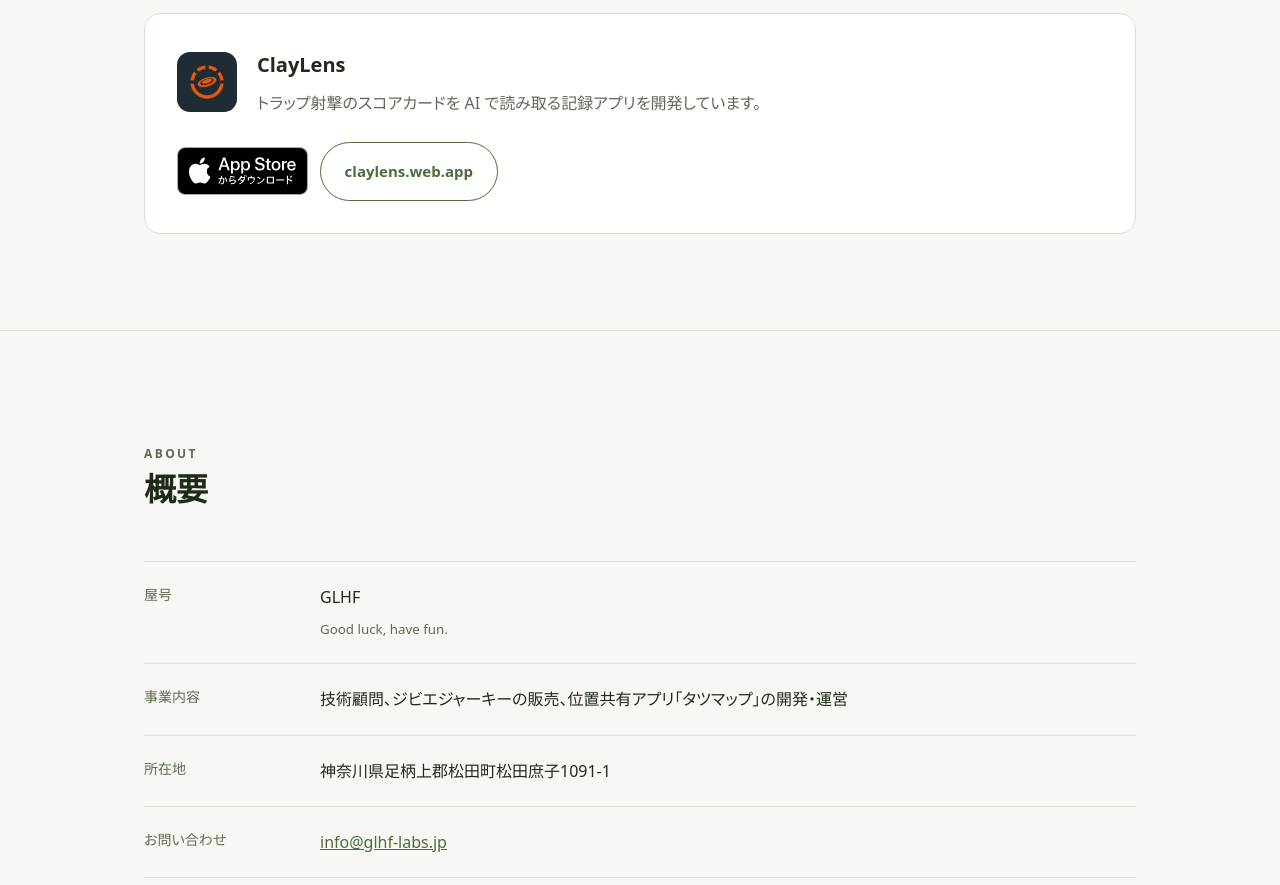
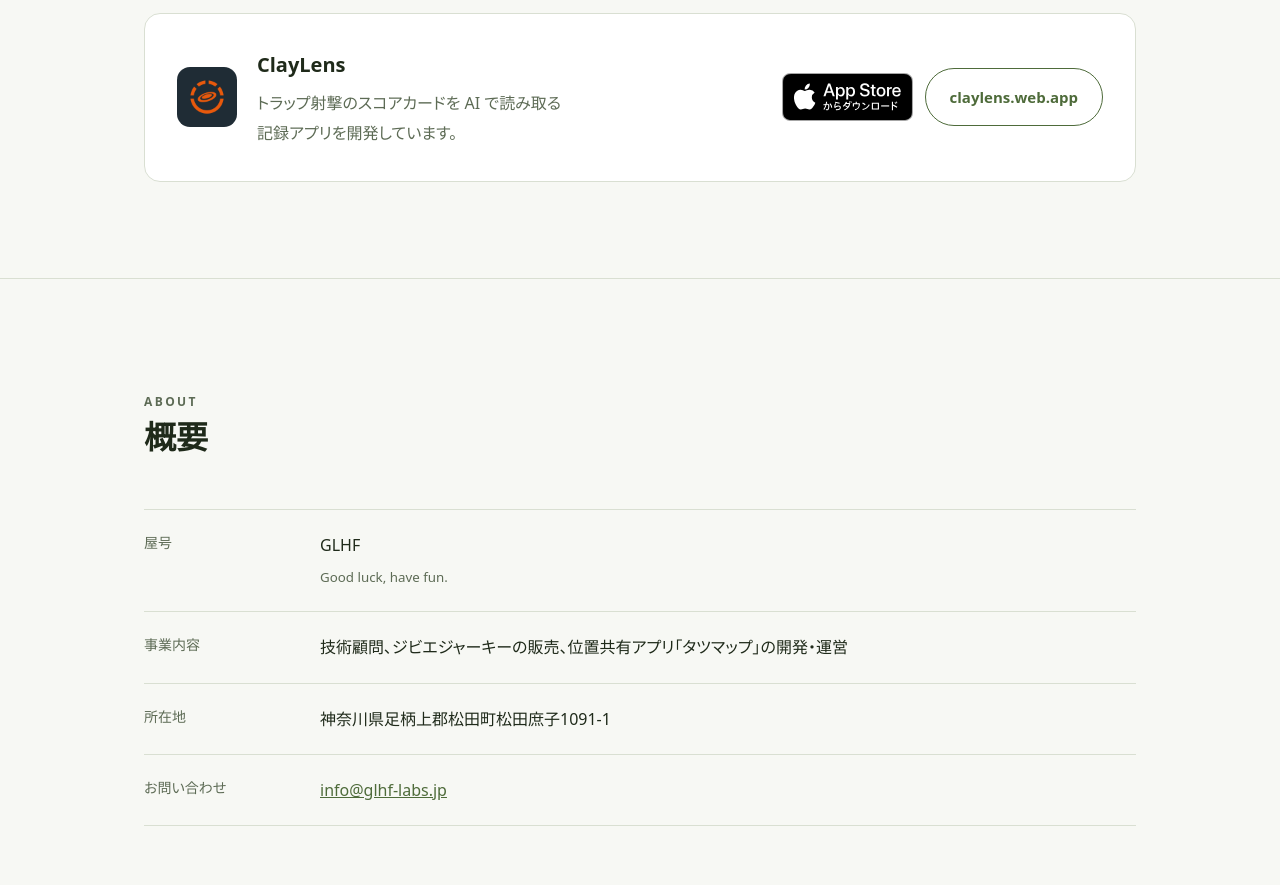
Before and after one commit to 1tsuki/glhf-labs.jp, a plain HTML site: page index.html in a window 1280 px wide. Shown: the part 3188-4073 px from the top of the page. Drawn offline with Linux system fonts and the light colour scheme.

Commit message:
ClayLens の説明文を「読み取る」の後で改行する
Co-Authored-By: Claude Opus 5.5 <noreply@anthropic.com>

```diff
--- a/index.html
+++ b/index.html
@@ -251,7 +251,7 @@
             <img class="app-icon" src="assets/claylens-icon.png" alt="" width="60" height="60">
             <div>
               <h3>ClayLens</h3>
-              <p>トラップ射撃のスコアカードを AI で読み取る記録アプリを開発しています。</p>
+              <p>トラップ射撃のスコアカードを AI で読み取る<br>記録アプリを開発しています。</p>
             </div>
           </div>
           <div class="biz-links">
```
